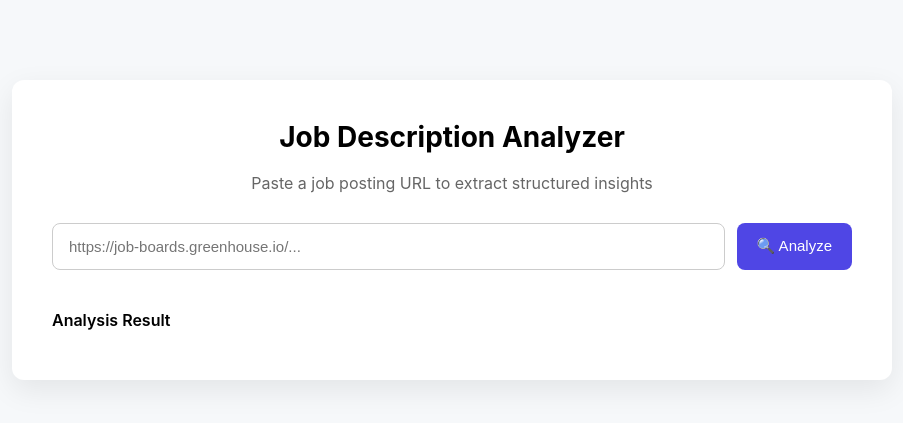
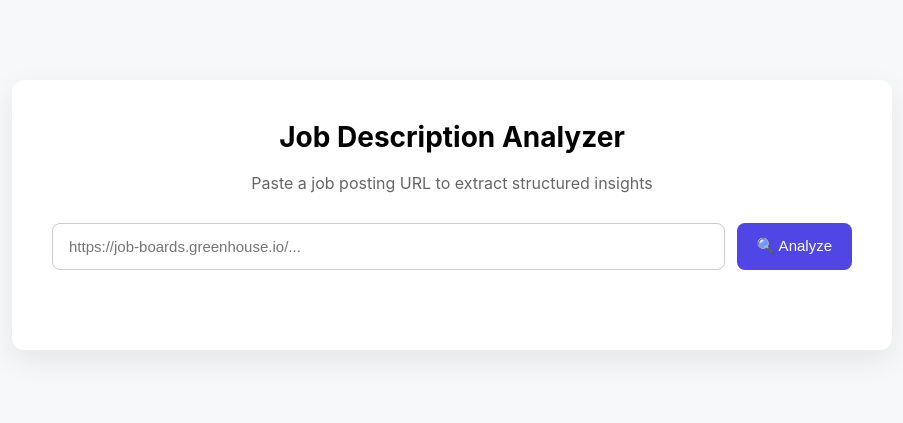
Before and after one commit to austin10231/JD-Analyzer-App, a Flask app: page / in a window 1280 px wide. Shown: the top 423 px of the page, without its empty margins (188-1091 px from the left). Run offline with Flask 3, Linux system fonts and the light colour scheme.

Commit message:
Update index.html

```diff
--- a/templates/index.html
+++ b/templates/index.html
@@ -141,7 +141,6 @@
     </form>
 
     <div class="result-box">
-      <div class="result-title">Analysis Result</div>
       <div id="result" style="display:none;">
         <div class="card">
           <h3>Job Overview</h3>
```
